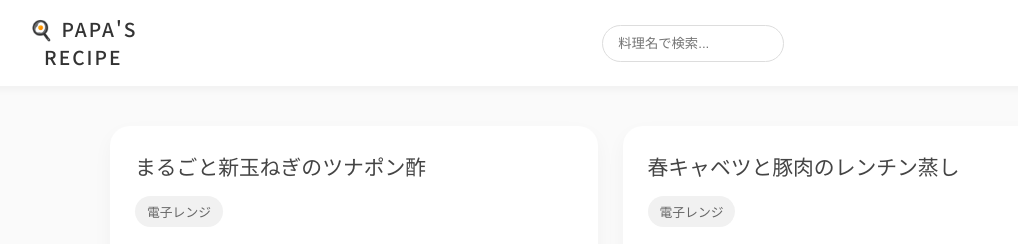
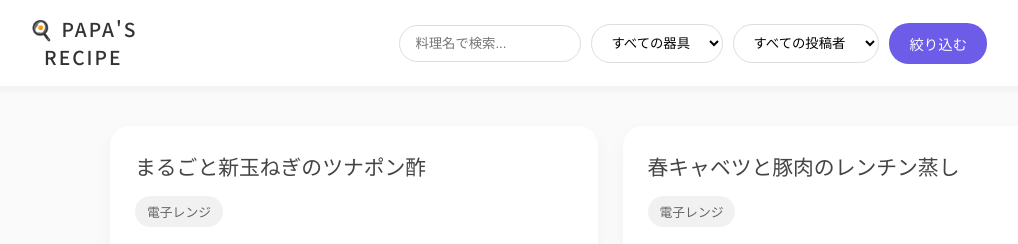
Before and after one commit to ringo214/papa-recipe, a Django app: page / in a window 1280 px wide. Shown: the top 244 px of the page, without its empty margins (30-1048 px from the left). Run offline with Django 5.2, Linux system fonts and the light colour scheme; data comes from the database, SQL or seed files in the repository.

Commit message:
フィルター機能完成

```diff
--- a/recipes/templates/recipes/recipe_list.html
+++ b/recipes/templates/recipes/recipe_list.html
@@ -141,6 +141,26 @@
 
         <form method="GET" action="" style="display: flex; gap: 10px; align-items: center; flex-wrap: wrap; justify-content: center; width: 100%;">
             <input type="text" name="q" placeholder="料理名で検索..." value="{{ request.GET.q }}" style="padding: 10px 15px; border-radius: 20px; border: 1px solid #ddd; outline: none; width: 150px;">
+
+            <select name="tool" style="padding: 10px 15px; border-radius: 20px; border: 1px solid #ddd; outline: none; background-color: white;">
+                <option value="">すべての器具</option>
+                {% for t in tools %}
+                <option value="{{ t }}" {% if request.GET.tool == t %}selected{% endif %}>{{ t }}</option>
+                {% endfor %}
+            </select>
+
+            <select name="poster" style="padding: 10px 15px; border-radius: 20px; border: 1px solid #ddd; outline: none; background-color: white;">
+                <option value="">すべての投稿者</option>
+                {% for p in posters %}
+                <option value="{{ p }}" {% if request.GET.poster == p %}selected{% endif %}>{{ p }}</option>
+                {% endfor %}
+            </select>
+
+            <button type="submit" class="header-btn" style="background-color: #6c5ce7; border: none; color: white; padding: 10px 20px; border-radius: 20px; cursor: pointer;">絞り込む</button>
+
+            {% if request.GET.q or request.GET.tool or request.GET.poster %}
+            <a href="/" class="header-btn" style="background-color: #ccc; text-decoration: none; color: white; padding: 10px 20px; border-radius: 20px;">クリア</a>
+            {% endif %}
         </form>
 
     </header>
```
